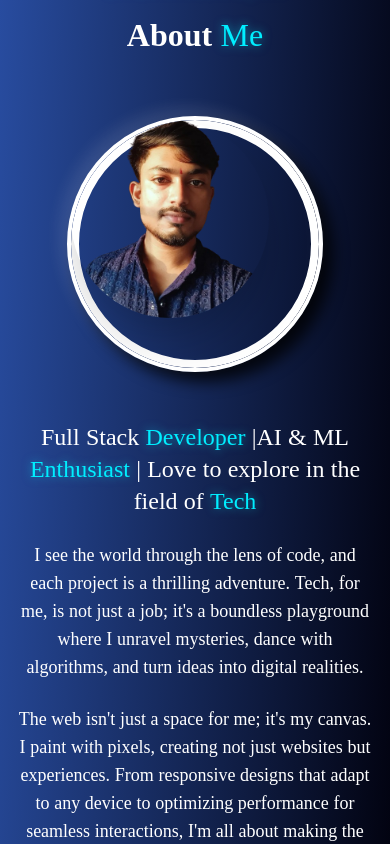
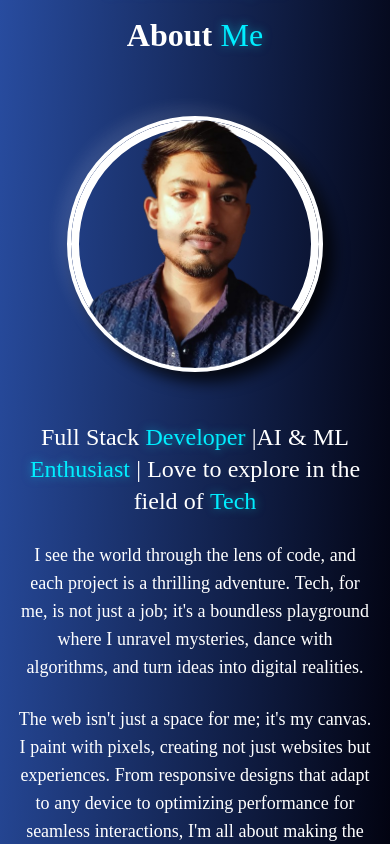
Before and after one commit to Debashis7307/DebFolio, a React (Vite) app: page / in a window 390 px wide. Shown: the part 920-1764 px from the top of the page. Built offline with nearby package versions, Linux system fonts and the light colour scheme.

Commit message:
Improve image styling and responsiveness
Enhanced image containers and styling in About, Home, and Projects components for better responsiveness and consistent appearance. Added inline styles to ensure images fill their containers and adjusted breakpoints for improved mobile support.

```diff
--- a/src/components/About.jsx
+++ b/src/components/About.jsx
@@ -25,13 +25,25 @@ const About = () => {
             whileInView={{ opacity: 1, x: 0 }}
             transition={{ duration: 0.8 }}
             viewport={{ once: true }}
-            className="lg:w-1/3 sm:h-1/3 relative"
+            className="lg:w-1/3 sm:h-1/3 relative lg:-mt-15"
           >
             <div className="w-64 h-64 md:w-80 md:h-80 rounded-full overflow-hidden border-4 border-primary/30 relative shadow-[-8px_-8px_15px_rgba(255,255,255,0.1),10px_10px_15px_rgba(0,0,0,0.8)]">
               <img
                 src={pic5}
                 alt="Debashis Bera"
-                className="w-50% h-50% object-cover rounded-full shadow-2xl cursor-pointer "
+                className="w-full h-full object-cover rounded-full shadow-2xl cursor-pointer max-[425px]:w-[110%] max-[425px]:h-[110%]"
+                style={{
+                  width: "100%",
+                  height: "100%",
+                  objectFit: "cover",
+                  display: "block",
+                  margin: 0,
+                  padding: 0,
+                  minWidth: "100%",
+                  minHeight: "100%",
+                  maxWidth: "100%",
+                  maxHeight: "100%",
+                }}
               />
               <div className="absolute inset-0 rounded-full border-8 border-primary/10 animate-spin-slow -z-10 "></div>
             </div>
--- a/src/components/Home.jsx
+++ b/src/components/Home.jsx
@@ -1,9 +1,9 @@
-import { motion } from 'framer-motion';
-import { TypeAnimation } from 'react-type-animation';
-import { useCallback } from 'react';
-import Particles from 'react-tsparticles';
-import { loadSlim } from 'tsparticles-slim';
-import picture from '../assets/images/pic1.png';
+import { motion } from "framer-motion";
+import { TypeAnimation } from "react-type-animation";
+import { useCallback } from "react";
+import Particles from "react-tsparticles";
+import { loadSlim } from "tsparticles-slim";
+import picture from "../assets/images/pic1.png";
 const Home = () => {
   const particlesInit = useCallback(async (engine) => {
     await loadSlim(engine);
@@ -12,36 +12,36 @@ const Home = () => {
   const particlesOptions = {
     fullScreen: {
       enable: true,
-      zIndex: -1
+      zIndex: -1,
     },
     particles: {
       number: {
         value: 100,
         density: {
           enable: true,
-          area: 800
-        }
+          area: 800,
+        },
       },
       color: {
-        value: "#fff"
+        value: "#fff",
       },
       shape: {
-        type: "circle"
+        type: "circle",
       },
       opacity: {
         value: 0.6,
-        random: true
+        random: true,
       },
       size: {
         value: { min: 0.5, max: 3 },
-        random: true
+        random: true,
       },
       links: {
         enable: true,
         distance: 100,
         color: "#0ef",
         opacity: 0.4,
-        width: 1
+        width: 1,
       },
       move: {
         enable: true,
@@ -49,34 +49,37 @@ const Home = () => {
         direction: "none",
         random: true,
         straight: false,
-        outModes: "bounce"
-      }
+        outModes: "bounce",
+      },
     },
     interactivity: {
       events: {
         onHover: {
           enable: true,
-          mode: "repulse"
+          mode: "repulse",
         },
         onClick: {
           enable: true,
-          mode: "push"
-        }
+          mode: "push",
+        },
       },
       modes: {
         repulse: {
-          distance: 90
+          distance: 90,
         },
         push: {
-          quantity: 4
-        }
-      }
+          quantity: 4,
+        },
+      },
     },
-    detectRetina: true
+    detectRetina: true,
   };
 
   return (
-    <section id="home" className="relative min-h-screen w-full flex items-center justify-center overflow-hidden">
+    <section
+      id="home"
+      className="relative min-h-screen w-full flex items-center justify-center overflow-hidden"
+    >
       {/* Particles Background */}
       <Particles
         id="tsparticles"
@@ -108,11 +111,12 @@ const Home = () => {
                 repeat: Infinity,
                 repeatDelay: 3,
                 duration: 0.8,
-                ease: "easeInOut"
+                ease: "easeInOut",
               }}
             >
               👋
-            </motion.span> <br />
+            </motion.span>{" "}
+            <br />
             Hey! <br />
             Everyone, <br />
             It's Me
@@ -133,14 +137,14 @@ const Home = () => {
             animate={{ opacity: 1 }}
             transition={{ delay: 0.6 }}
           >
-            And I am a{' '}
+            And I am a{" "}
             <TypeAnimation
               sequence={[
-                'Full Stack Developer',
+                "Full Stack Developer",
                 1000,
-                'AI/ML Enthusiast',
+                "AI/ML Enthusiast",
                 1000,
-                'Tech Explorer',
+                "Tech Explorer",
                 1000,
               ]}
               wrapper="span"
@@ -156,10 +160,14 @@ const Home = () => {
             animate={{ opacity: 1 }}
             transition={{ delay: 0.8 }}
           >
-            <span className="text-primary text-4xl">"</span>With code, I weave dreams into reality,
-            <br />Creating a world where all is possible.
-            <br />I'm a developer, with a passion that burns bright,
-            <br />Building a future that's filled with light.
+            <span className="text-primary text-4xl">"</span>With code, I weave
+            dreams into reality,
+            <br />
+            Creating a world where all is possible.
+            <br />
+            I'm a developer, with a passion that burns bright,
+            <br />
+            Building a future that's filled with light.
             <span className="text-primary text-4xl">"</span>
           </motion.p>
 
@@ -176,7 +184,7 @@ const Home = () => {
               whileHover={{
                 y: -3,
                 boxShadow: "0 10px 20px rgba(0, 238, 255, 0.4)",
-                borderColor: "rgba(255,255,255,0.5)"
+                borderColor: "rgba(255,255,255,0.5)",
               }}
               whileTap={{ scale: 0.95 }}
             >
@@ -193,7 +201,7 @@ const Home = () => {
               whileHover={{
                 y: -3,
                 boxShadow: "0 10px 20px rgba(0, 238, 255, 0.4)",
-                borderColor: "rgba(0, 238, 255, 0.8)"
+                borderColor: "rgba(0, 238, 255, 0.8)",
               }}
               whileTap={{ scale: 0.95 }}
             >
@@ -207,12 +215,12 @@ const Home = () => {
           </motion.div>
         </motion.div>
 
-        {/* Image - Hidden on screens < 425px */}
+        {/* Image - Hidden on screens <= 768px */}
         <motion.div
           initial={{ opacity: 0, x: 50 }}
           animate={{ opacity: 1, x: 0 }}
           transition={{ duration: 0.8, delay: 0.5 }}
-          className="md:w-1/2 relative flex flex-col items-center justify-center max-[425px]:hidden"
+          className="md:w-1/2 relative flex flex-col items-center justify-center max-[769px]:hidden"
         >
           {/* Floating Circle Container */}
           <div className="relative w-[24rem] h-[23rem] flex items-center justify-center">
@@ -234,19 +242,19 @@ const Home = () => {
               animate={{ scale: 1, y: 0 }}
               whileHover={{
                 scale: 1.05,
-                transition: { duration: 0.3 }
+                transition: { duration: 0.3 },
               }}
               transition={{
                 duration: 0.1,
                 delay: 0.1,
                 type: "spring",
-                stiffness: 200
+                stiffness: 200,
               }}
               style={{
-                clipPath: 'circle(80% at 50% 50%)',
-                transform: 'translateX(15%) rotate(-5deg)',
-                border: '4px solid rgba(0, 238, 255, 0.3)',
-                boxShadow: '0 0 30px rgba(0, 238, 255, 0.3)'
+                clipPath: "circle(80% at 50% 50%)",
+                transform: "translateX(15%) rotate(-5deg)",
+                border: "4px solid rgba(0, 238, 255, 0.3)",
+                boxShadow: "0 0 30px rgba(0, 238, 255, 0.3)",
               }}
             />
           </div>
--- a/src/components/Projects.jsx
+++ b/src/components/Projects.jsx
@@ -187,11 +187,26 @@ const Projects = () => {
                 }}
               />
 
-              <div className="h-48 overflow-hidden group">
+              <div
+                className="h-48 overflow-hidden group"
+                style={{ padding: 0, margin: 0, width: "100%" }}
+              >
                 <img
                   src={project.image}
                   alt={project.title}
                   className="w-full h-full object-fill transition-transform duration-500 group-hover:scale-110"
+                  style={{
+                    width: "100%",
+                    height: "100%",
+                    objectFit: "fill",
+                    display: "block",
+                    margin: 0,
+                    padding: 0,
+                    minWidth: "100%",
+                    minHeight: "100%",
+                    maxWidth: "100%",
+                    maxHeight: "100%",
+                  }}
                 />
               </div>
               <div className="p-6">
```
